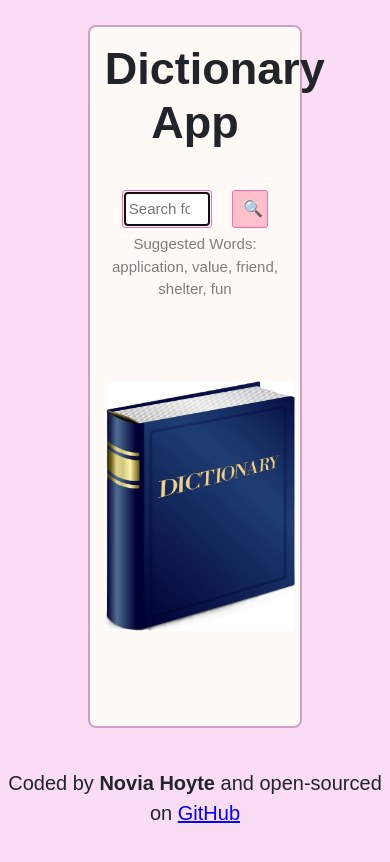
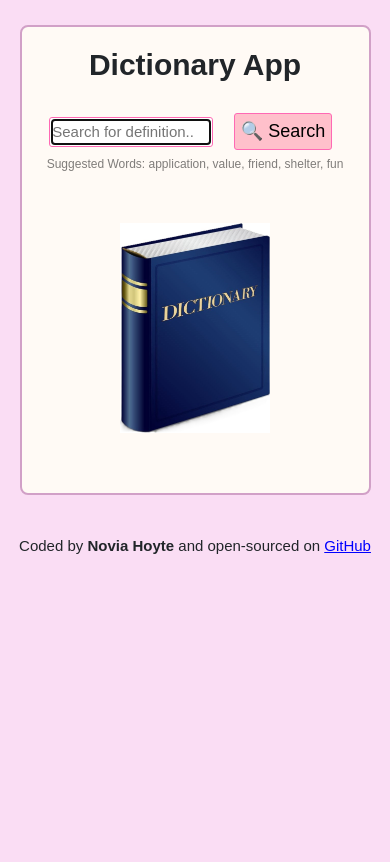
Before and after one commit to nhoyte/dictionary, a React (Create React App) app: page / in a window 390 px wide. Shown: the top 862 px of the page. Built offline with nearby package versions, Linux system fonts and the light colour scheme; a web font is replaced by a local one.

Commit message:
Update App.css to include responsive design.

```diff
--- a/src/App.css
+++ b/src/App.css
@@ -8,7 +8,7 @@
   border-radius: 8px;
   margin: 25px auto;
   padding: 15px;
-  max-width: 55%;
+  max-width: 65%;
 }
 .App h1 {
   font-size: 45px;
@@ -16,3 +16,161 @@
   margin-top: 0;
   margin-bottom: 35px;
 }
+/* x-small screen */
+@media (width < 576px) {
+  .App h1 {
+    font-size: 30px;
+    margin-top: 10px;
+    margin-bottom: 25px;
+  }
+  .App .container {
+    padding: 10px;
+    max-width: 90%;
+  }
+  .Search .SearchInput {
+    padding: 2px;
+    width: 50%;
+    margin: 3px 6px;
+  }
+  .Search input::placeholder {
+    font-size: 15px;
+  }
+  .Search .SearchButton {
+    font-size: 18px;
+    width: 30%;
+    padding: 4px 6px;
+  }
+  .Search div.SuggestedWords {
+    font-size: 12px;
+  }
+  .Search .homeImage img {
+    height: 210px;
+    width: 150px;
+    margin: 50px auto;
+  }
+  /* Search Results */
+  .SearchResults section {
+    margin: 5px;
+    padding: 0.5%;
+  }
+  .SearchResults .SearchedWord {
+    font-size: 30px;
+  }
+  div.Phonetics {
+    font-size: 25px;
+  }
+  /* Images */
+  .ImageGrid {
+    padding: 1% 3%;
+    grid-template-columns: repeat(2, 1fr);
+    grid-gap: 15px 10px;
+    margin: 5px 5px 25px 5px;
+  }
+  /* Footer */
+  footer {
+    font-size: 15px;
+    margin: 40px 8px 25px 8px;
+  }
+}
+/* small screen */
+@media (576px <= width < 768px) {
+  .App h1 {
+    font-size: 35px;
+    margin-top: 10px;
+    margin-bottom: 25px;
+  }
+  .App .container {
+    padding: 10px;
+    max-width: 90%;
+  }
+  .Search .SearchInput {
+    padding: 2px;
+    width: 550;
+    margin: 3px 8px;
+  }
+  .Search input::placeholder {
+    font-size: 15px;
+  }
+  .Search .SearchButton {
+    font-size: 18px;
+    width: 30%;
+    padding: 4px 6px;
+  }
+  .Search div.SuggestedWords {
+    font-size: 12px;
+  }
+  /* Search Results */
+  .SearchResults section {
+    margin: 5px;
+    padding: 0.5%;
+  }
+  .SearchResults .SearchedWord {
+    font-size: 30px;
+  }
+  div.Phonetics {
+    font-size: 25px;
+  }
+  /* Images */
+  .ImageGrid {
+    padding: 1% 3%;
+    grid-template-columns: repeat(2, 1fr);
+    grid-gap: 15px 10px;
+    margin: 5px 5px 25px 5px;
+  }
+  /* Footer */
+  footer {
+    font-size: 15px;
+    margin: 40px 8px 25px 8px;
+  }
+}
+/* medium screen */
+@media (768px <= width < 992px) {
+  .App h1 {
+    font-size: 40px;
+    margin-top: 10px;
+    margin-bottom: 25px;
+  }
+  .App .container {
+    padding: 10px;
+    max-width: 90%;
+  }
+  .Search .SearchInput {
+    padding: 4px;
+    width: 550;
+    margin: 3px 8px;
+  }
+  .Search input::placeholder {
+    font-size: 18px;
+  }
+  .Search .SearchButton {
+    font-size: 20px;
+    width: 30%;
+    padding: 5px 10px;
+  }
+  .Search div.SuggestedWords {
+    font-size: 16px;
+  }
+  /* Search Results */
+  .SearchResults section {
+    margin: 5px;
+    padding: 0.5%;
+  }
+  .SearchResults .SearchedWord {
+    font-size: 40px;
+  }
+  div.Phonetics {
+    font-size: 30px;
+  }
+  /* Images */
+  .ImageGrid {
+    padding: 1% 3%;
+    grid-template-columns: repeat(2, 1fr);
+    grid-gap: 15px 10px;
+    margin: 5px 5px 25px 5px;
+  }
+  /* Footer */
+  footer {
+    font-size: 18px;
+    margin: 40px 8px;
+  }
+}
--- a/src/Search.css
+++ b/src/Search.css
@@ -1,12 +1,12 @@
-.Search input::placeholder {
-  font-size: 15px;
-}
 .Search .SearchInput {
-  padding: 6px;
-  width: 50%;
+  padding: 8px;
+  width: 60%;
   margin: 5px 10px;
   border: 1px solid hotpink;
   border-radius: 3px;
+}
+.Search input::placeholder {
+  font-size: 15px;
 }
 .Search .SearchInput:hover {
   background-color: rgb(241, 234, 226);
@@ -15,8 +15,8 @@
 .Search .SearchButton {
   background-color: pink;
   width: 20%;
-  padding: 6px 10px;
-  margin: 5px 10px;
+  padding: 8px 10px;
+  margin: 5px 15px;
   border: 1px solid hotpink;
   border-radius: 3px;
 }
@@ -30,7 +30,7 @@
   color: rgba(0, 0, 0, 0.5);
 }
 .Search .homeImage img {
-  height: 250px;
-  width: 190px;
+  height: 280px;
+  width: 220px;
   margin: 80px auto;
 }
--- a/src/SearchResults.css
+++ b/src/SearchResults.css
@@ -6,7 +6,7 @@
 .SearchResults {
   text-align: left;
 }
-section {
+.SearchResults section {
   margin: 10px;
   padding: 3%;
   border-top: 1px solid rgb(0, 0, 0, 0.15);
```
